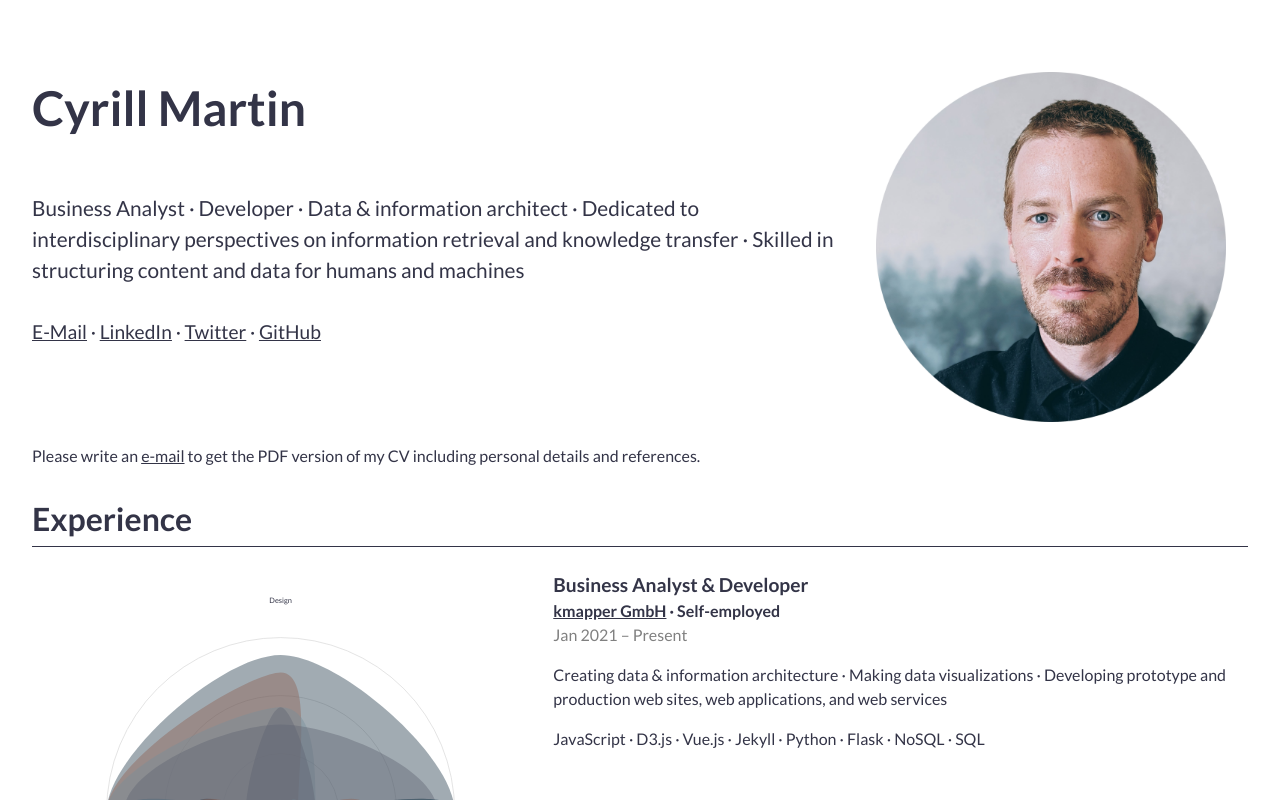
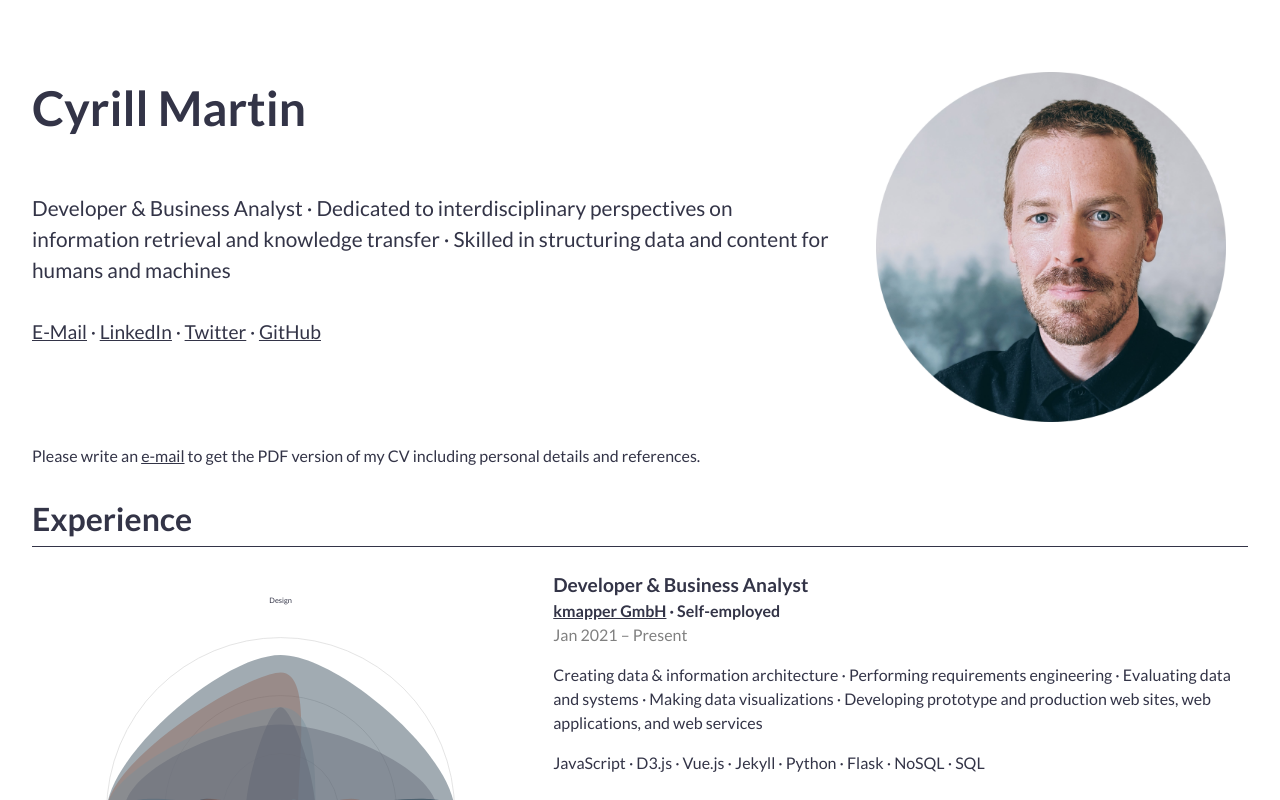
Before and after one commit to cyrill-martin/cyrill-martin.github.io, a Vue app: page / in a window 1280 px wide. Shown: the top 800 px of the page. Built offline with nearby package versions, Linux system fonts and the light colour scheme.

Commit message:
Update CV

```diff
--- a/src/App.vue
+++ b/src/App.vue
@@ -40,14 +40,14 @@
         <the-publications :publications="cv.publications"></the-publications>
       </section>
 
-      <section id="sec-interests">
+      <!-- <section id="sec-interests">
         <the-interests :interests="cv.interests"></the-interests>
-      </section>
+      </section> -->
     </main>
 
     <footer class="row">
       <div class="col-12">
-        &#169; 2021 Cyrill Martin - Vue.js files available
+        &#169; 2022 Cyrill Martin - Vue.js files available
         <a href="https://github.com/cyrill-martin/cyrill-martin.github.io" target="_blank"
           >here</a
         >
--- a/src/myCv.json
+++ b/src/myCv.json
@@ -4,11 +4,11 @@
   "middleName": null,
   "headline": {
     "jobTitle": null,
-    "summary": "Business Analyst · Developer · Data & information architect · Dedicated to interdisciplinary perspectives on information retrieval and knowledge transfer · Skilled in structuring content and data for humans and machines"
+    "summary": "Developer & Business Analyst · Dedicated to interdisciplinary perspectives on information retrieval and knowledge transfer · Skilled in structuring data and content for humans and machines"
   },
   "image": "photo.png",
   "contact": {
-    "eMail": "cyrill.martin@hey.com",
+    "eMail": "cyrill.martin@gmail.com",
     "phone": null,
     "website": "https://cyrill-martin.github.io/",
     "address": {
@@ -36,7 +36,7 @@
     "areas": ["Design", "Management", "Data & Content", "Development"],
     "job": [
       {
-        "title": "Business Analyst &  Developer",
+        "title": "Developer & Business Analyst",
         "company": "kmapper GmbH",
         "url": "https://kmapper.com",
         "type": "Self-employed",
@@ -44,7 +44,7 @@
           "from": "Jan 2021",
           "to": "Present"
         },
-        "summary": "Creating data & information architecture · Making data visualizations · Developing prototype and production web sites, web applications, and web services",
+        "summary": "Creating data & information architecture · Performing requirements engineering · Evaluating data and systems  · Making data visualizations · Developing prototype and production web sites, web applications, and web services",
         "stack": [
           "JavaScript",
           "D3.js",
@@ -79,7 +79,7 @@
           "from": "Feb 2020",
           "to": "Dec 2020"
         },
-        "summary": "Integrated individual technical and representational claims into the overall framework of <a href=\"http://inseri.swiss/\" target=\"_blank\">inseri</a> · Developed frontend modules and data visualizations for individual scientific edition projects · Developed two backend microservices for the inseri infrastructure · Developed import scripts for the migration of original project data to the inseri infrastructure · Mediated needs between scientific edition projects and software architecture · Developed <a href=\"https://e-editiones.ch/\" target=\"_blank\">e-editiones</a> for sharing Humanities ontologies in human- and machine-readable formats",
+        "summary": "Integrated individual technical and representational claims into the overall framework of <a href=\"http://inseri.swiss/\" target=\"_blank\">inseri</a> · Developed frontend modules and data visualizations for individual scientific edition projects · Developed two backend microservices for the inseri infrastructure · Developed import scripts for the migration of original project data to the inseri infrastructure · Mediated needs between scientific edition projects and software architecture · Developed <a href=\"https://e-editiones.ch/ontology\" target=\"_blank\">e-editiones</a> for sharing Humanities ontologies in human- and machine-readable formats",
         "stack": [
           "Angular",
           "D3.js",
@@ -101,7 +101,7 @@
           "from": "Jun 2019",
           "to": "Mar 2020"
         },
-        "summary": "unscrunch was an interdisciplinary digital agency based in Basel with a strong focus on structured data, relevant content, digital transformation, and innovative online solutions",
+        "summary": "unscrunch was an interdisciplinary digital agency based in Basel with a strong focus on structured data, relevant content, digital transformation, and innovative online solutions.",
         "stack": ["Ruby", "D3.js", "Jekyll"],
         "areaValues": [0.5, 0.9, 1, 0.9]
       },
@@ -114,7 +114,7 @@
           "from": "Aug 2018",
           "to": "May 2019"
         },
-        "summary": "Developed Karger’s strategic competences in advanced technologies · Established knowledge transfer of complex solutions · Built support vector machine based on PubMed data to classify scientific articles by type · Assessed internal opportunities as well as external partners regarding data science, artificial intelligence, and blockchain",
+        "summary": "Developed Karger’s strategic competences in advanced technologies · Established knowledge transfer of complex solutions · Built support vector machine based on PubMed data to classify scientific articles by article type · Assessed internal opportunities as well as external partners regarding data science, artificial intelligence, and blockchain",
         "stack": ["SQL", "XML", "XPath", "R", "Ruby"],
         "areaValues": [0, 1, 1, 0.9]
       },
@@ -166,7 +166,7 @@
           "from": "Mar 2010",
           "to": "Feb 2012"
         },
-        "summary": "Conducted requirements engineering and project documentation for bi-temporal database application · Initiated graphical user interface (GUI) prototypes · Organized automated GUI tests · Developed and performed usability tests and training sessions with end users",
+        "summary": "Conducted requirements engineering and wrote project documentation for a bi-temporal database application · Initiated graphical user interface prototypes · Organized automated GUI tests · Developed and performed usability tests and training sessions with end users",
         "stack": ["SQL"],
         "areaValues": [0.6, 0.2, 0.6, 0.2]
       },
@@ -179,7 +179,7 @@
           "from": "Apr 2009",
           "to": "Sep 2009"
         },
-        "summary": "Planned field work for soil sciences part in interdisciplinary SNF project · Wrote scientific paper based on Master's thesis results (DOI: 10.1016/j.baae.2010.04.006)",
+        "summary": "Planned field work for soil sciences part in interdisciplinary SNF project · Wrote scientific paper based on own Master's thesis results",
         "stack": ["R"],
         "areaValues": [0, 0.2, 0.85, 0.3]
       }
@@ -321,10 +321,6 @@
       "stack": ["SQL", "NoSQL", "XML", "RDF"]
     },
     {
-      "skill": "Visualization",
-      "stack": ["D3.js"]
-    },
-    {
       "skill": "Web",
       "stack": [
         "HTML",
@@ -336,6 +332,10 @@
         "Jekyll",
         "Liquid"
       ]
+    },
+    {
+      "skill": "Data visualization",
+      "stack": ["D3.js"]
     },
     {
       "skill": "DevOps",
@@ -358,23 +358,5 @@
   ],
   "publications": [
     "Martin, C., Pohl, M., Alewell, C., Körner, C., & Rixen, C. (2010). Interrill erosion at disturbed alpine sites: Effects of plant functional diversity and vegetation cover. Basic and Applied Ecology, 11(7), 619–626. doi: <a href=\"https://doi.org/10.1016/j.baae.2010.04.006\" target=\"_blank\">10.1016/j.baae.2010.04.006</a>"
-  ],
-  "interests": [
-    {
-      "topic": "Interdisciplinarity",
-      "url": null
-    },
-    {
-      "topic": "Skateboard culture",
-      "url": null
-    },
-    {
-      "topic": "Big history",
-      "url": "https://www.bighistoryproject.com/home"
-    },
-    {
-      "topic": "Asian food",
-      "url": null
-    }
   ]
 }
```
Also changed, not shown: 1 other file (tests, documents, lock files or other folders).
